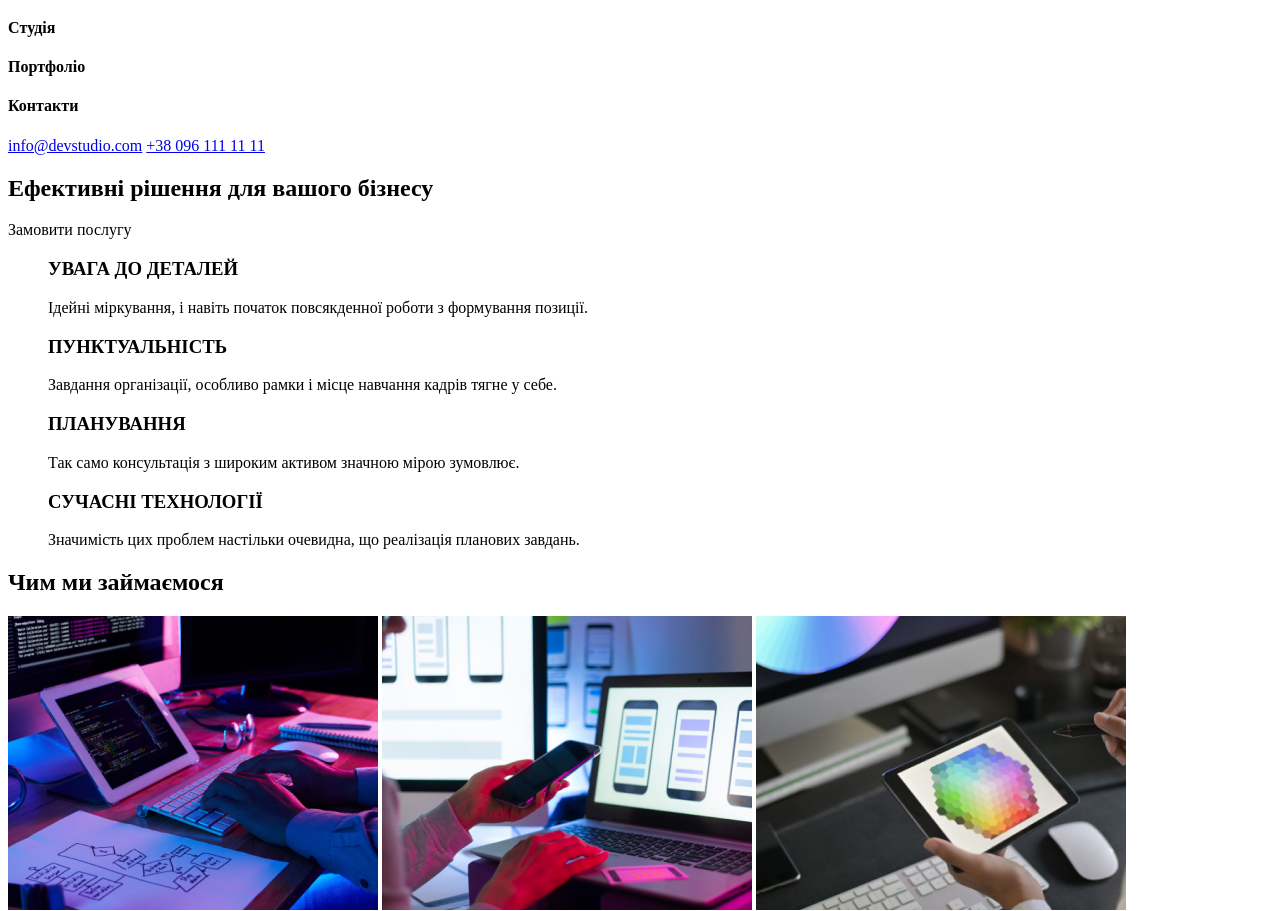
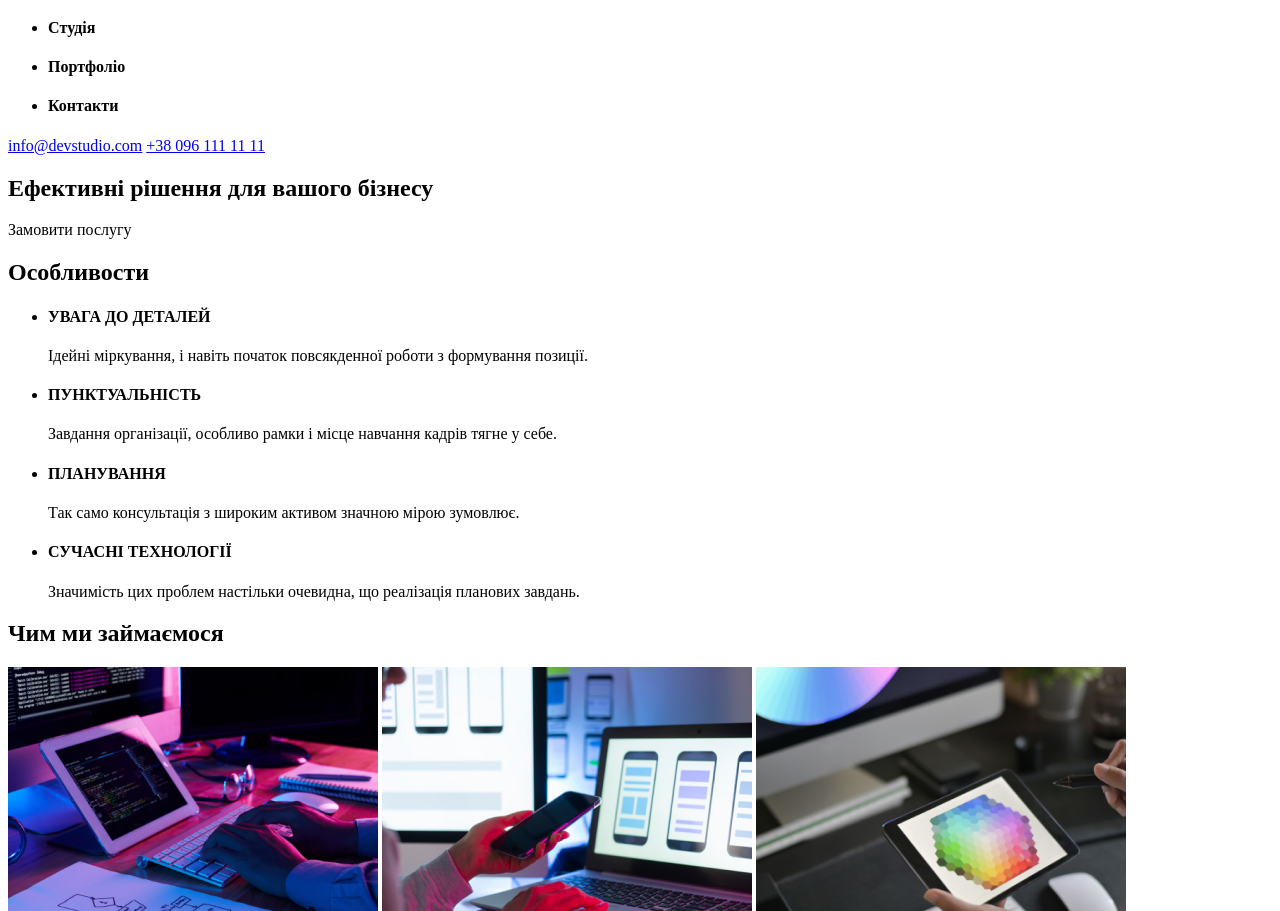
Before and after one commit to FizrukAlekesey/goit-markup-hw-01, a plain HTML site: page index.html in a window 1280 px wide. Shown: the part 61-972 px from the top of the page. Drawn offline with Linux system fonts and the light colour scheme.

Commit message:
внес коректировки

```diff
--- a/index.html
+++ b/index.html
@@ -1,4 +1,5 @@
-<!DOCTYPE html>
+<!DOCTYPE
+html>
 <html lang="en">
 <head>
     <meta charset="UTF-8">
@@ -9,57 +10,84 @@
 <body>
     <!--Project-->
     <!--header-->
+    <header>
+    <h1>WebStudio</h1>
     <!--nav-->
-    <h1>WebStudio</h1>
-    <h4>Cтудiя</h4>
-    <h4>Портфолiо</h4>
-    <h4>Контакти</h4>
+    <main>
+    <ul>
+    <li><h4>Cтудiя</h4></li>
+    <li><h4>Портфолiо</h4></li>
+    <li><h4>Контакти</h4></li>
    </ul>
     <!--Contacts-->
     <a href="mailto:info@devstudio.com">info@devstudio.com</a>
     <a href="tel+38 096 111 11 11">+38 096 111 11 11</a>
-
-
+     </main>
+    </header>
     <!--Main-->
+    <div>
     <h2>Ефективні рішення для вашого бізнесу</h2>
       Замовити послугу
-
+    </div>
 
     <!--Особлывости-->
+
+        <div>
+            <h2>Особливости</h2>
     <ul>
-    <h3>УВАГА ДО ДЕТАЛЕЙ</h3>
+    <li><h4>УВАГА ДО ДЕТАЛЕЙ</h4>
     <p>Ідейні міркування, і навіть початок повсякденної роботи з формування позиції.</p>
-    <h3>ПУНКТУАЛЬНІСТЬ</h3>
+</li>
+    <li><h4>ПУНКТУАЛЬНІСТЬ</h4>
     <p>Завдання організації, особливо рамки і місце навчання кадрів тягне у себе.</p>
-    <h3>ПЛАНУВАННЯ</h3>
+</li>
+    <li>
+        <h4>ПЛАНУВАННЯ</h4>
     <p>Так само консультація з широким активом значною мірою зумовлює.</p>
-    <h3>СУЧАСНІ ТЕХНОЛОГІЇ</h3>
+</li>
+    <li> <h4>СУЧАСНІ ТЕХНОЛОГІЇ</h4>
     <p>Значимість цих проблем настільки очевидна, що реалізація планових завдань.</p>
+</li>
     </ul>
+</div>
+
     <!--Чим ми займаємося-->
-    <h2>Чим ми займаємося</h2>
-    <img src="./imeges/img1.1.png" alt="фото 1"
-    Width="370">
-    <img src="./imeges/img1.2.png" alt="фото 2"Width="370">
-    <img src="./imeges/img1.3.png" alt="фото 3"Width="370">
+   <div>
+     <h2>Чим ми займаємося</h2>
+    <img src="./imeges/img1.1.png" alt="Компьютер"
+    Width="370"
+    Height="294"
+>
+    <img src="./imeges/img1.2.png" alt="приложение в телефоне "Width="370"Height ="294">
+    <img src="./imeges/img1.3.png" alt="цветовые ефекти"Width="370" Height="294">
+</div>
     <!--tima-->
+    <div>
     <h2>Наша команда</h2>
     <ul>
-    <img src="./imeges/img2.1.jpg" alt=" фото Ігор Дем'яненко"
+        <li>
+            <img src="./imeges/img2.1.jpg" alt=" фото Ігор Дем'яненко"
     Width="270">
-    <h3>Ігор Дем'яненко</h3>
+    <h4>Ігор Дем'яненко</h4>
     <p>Product Designer</p>
-    <img src="./imeges/img2.2.jpg" alt="фото Ольга Рєпіна"Width="270">
-    <h3>Ольга Рєпіна</h3>
+</li>
+    <li>
+        <img src="./imeges/img 2.2.jpg" alt="фото Ольга Рєпіна"Width="270">
+    <h4>Ольга Рєпіна</h4>
     <p>Frontend Developer</p>
-    <img src="./imeges/img 2.3.jpg" alt="фото икола Тарасов"Width="270">
-    <h3>Микола Тарасов</h3>
+</li>
+    <li>
+        <img src="./imeges/img 2.3.jpg" alt="фото икола Тарасов"Width="270">
+    <h4>Микола Тарасов</h4>
     <p>Marketing</p>
-    <img src="./imeges/img 2.4.jpg" alt="фото ихайло Єрмаков"Width="270">
-    <h3>Михайло Єрмаков</h3>
+</li>
+    <li>
+        <img src="./imeges/img 2.4.jpg" alt="фото ихайло Єрмаков"Width="270">
+    <h4>Михайло Єрмаков</h4>
     <p>UI Designer</p>
+</li>
 </ul>
-
+</div>
     <!--footer-->
     <h3>WebStudio</h3>
     <address>м. Київ, пр-т Лесі Українки, 26
```
Also changed, not shown: imeges/img 2.2.jpg (added), imeges/img 2.3.jpg, imeges/img 2.4.jpg, imeges/img2.1.jpg, imeges/img2.2.jpg (deleted).
